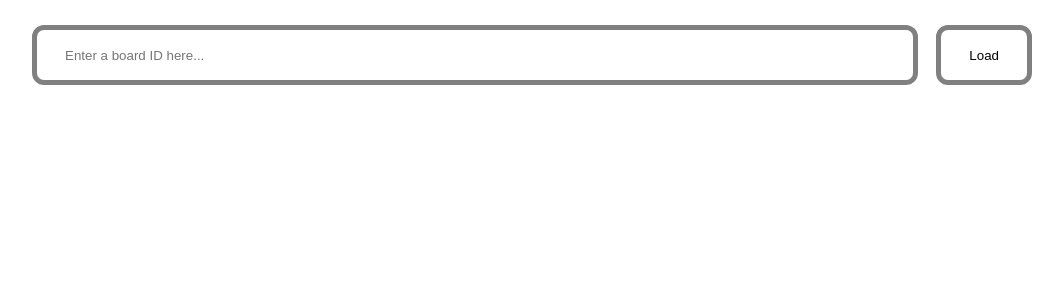
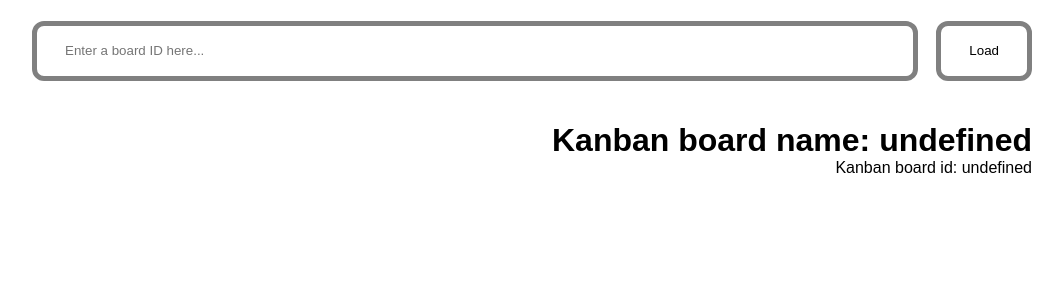
Before and after one commit to darynakarmazin/kanban-client, a React (Create React App) app: page / in a window 1280 px wide. Shown: the top 300 px of the page, without its empty margins (108-1171 px from the left). Built offline with nearby package versions, Linux system fonts and the light colour scheme.

Commit message:
Added kanban data

```diff
--- a/src/components/App.tsx
+++ b/src/components/App.tsx
@@ -1,8 +1,9 @@
 import React, { useRef, useState } from "react";
-import { Board, BoardItem } from "../types/boardsType";
+import { Board, BoardItem, Kanban } from "../types/boardsType";
 import { kanban } from "../data";
 
 function App() {
+  const [kanbanData, setKanbanData] = useState<Kanban | null>(null);
   const [boards, setBoards] = useState<Board[]>([]);
   const [currentBoard, setCurrentBoard] = useState<Board | null>(null);
   const [currentItem, setCurrentItem] = useState<BoardItem | null>(null);
@@ -16,12 +17,13 @@ function App() {
   const handleLoadButtonClick = (e: React.FormEvent<HTMLFormElement>) => {
     e.preventDefault();
     if (kanbanId.trim() !== "") {
-      const newBoards = getBoardById(kanbanId);
-      if (newBoards) {
+      const newBoard = getBoardById(kanbanId);
+      if (newBoard) {
         setKanbanId("");
         setCurrentBoard(null);
         setCurrentBoard(null);
-        setBoards(newBoards);
+        setBoards(newBoard.boards);
+        setKanbanData(newBoard);
         formRef.current?.reset();
       } else {
         alert("Board not found!");
@@ -31,7 +33,7 @@ function App() {
 
   function getBoardById(hachId: string) {
     const kanbanItem = kanban.find((item) => item.id === hachId);
-    return kanbanItem?.boards;
+    return kanbanItem;
   }
 
   const dragOverHandler = (e: React.DragEvent) => {
@@ -146,6 +148,11 @@ function App() {
         </button>
       </form>
 
+      <div className="kanban-data">
+        <h1>{`Kanban board name: ${kanbanData?.name}`}</h1>
+        <p>{`Kanban board id: ${kanbanData?.id}`}</p>
+      </div>
+
       <ul className="board-list">
         {boards.map((board) => (
           <li key={board.id} className="board-item">
--- a/src/index.css
+++ b/src/index.css
@@ -91,11 +91,16 @@ button {
   }
 }
 
+.kanban-data {
+  margin-left: auto;
+  text-align: right;
+}
+
 .board-list {
   display: flex;
   justify-content: space-between;
   width: 100%;
-  height: 80%;
+  height: 70%;
 }
 
 .board-item {
--- a/src/types/boardsType.ts
+++ b/src/types/boardsType.ts
@@ -1,3 +1,9 @@
+export interface Kanban {
+  id: string;
+  name: string;
+  boards: Board[];
+}
+
 export interface BoardItem {
   id: string;
   title: string;
```
